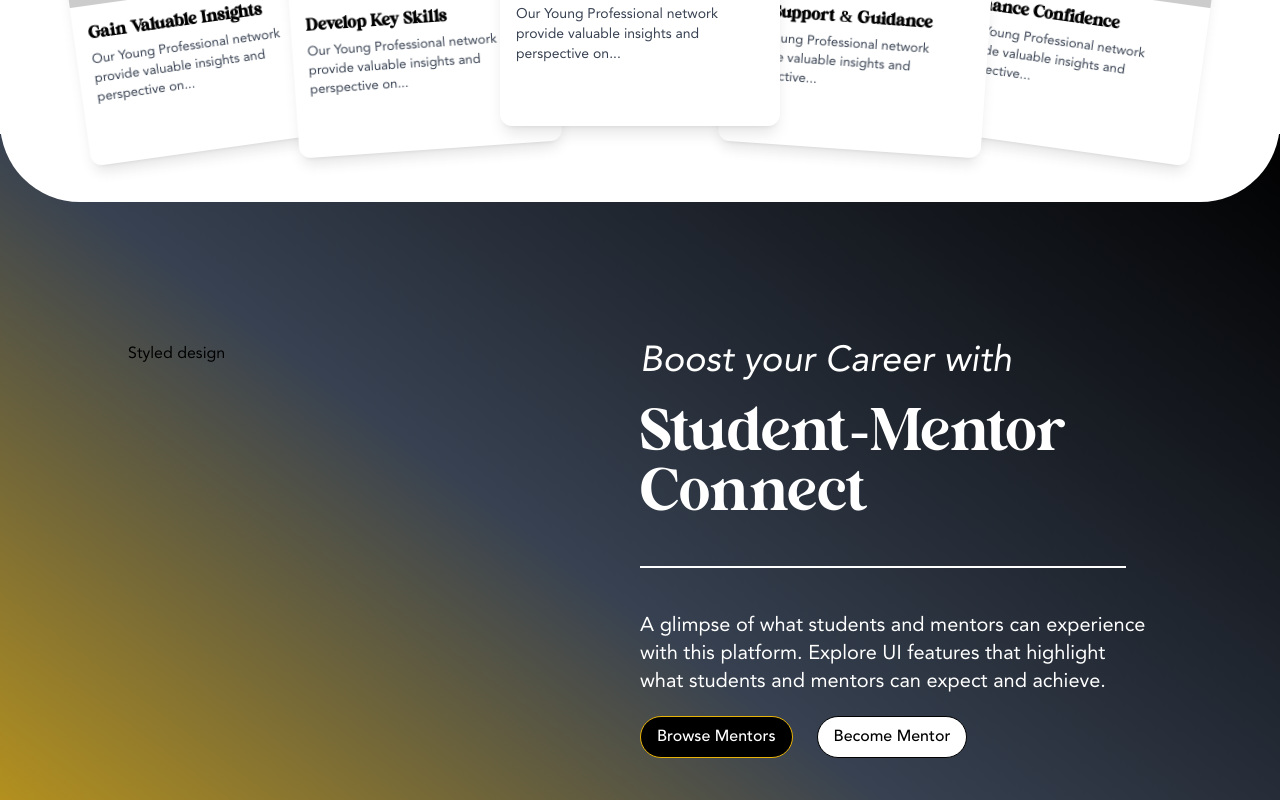
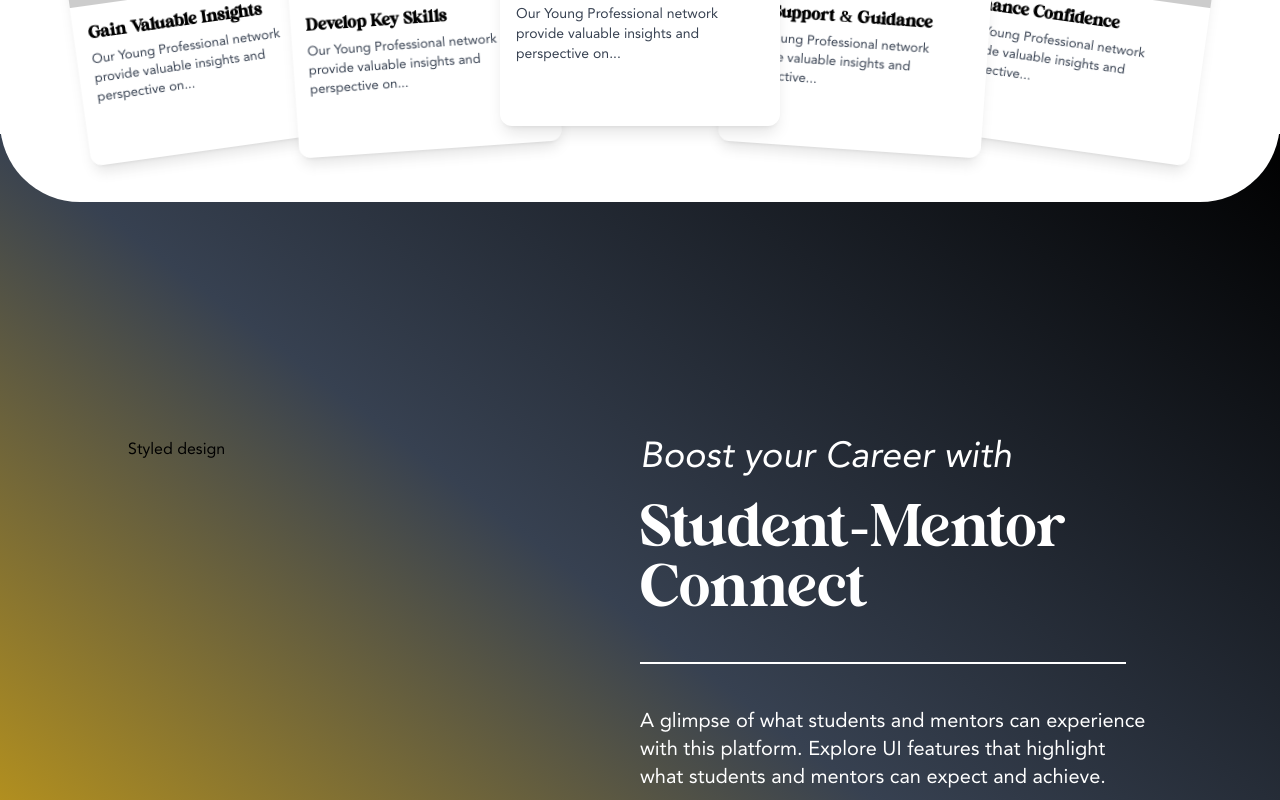
Before and after one commit to ZvityTeam/career-view-ui-dev, a React (Vite) app: page / in a window 1280 px wide. Shown: the part 2620-3420 px from the top of the page. Built offline with nearby package versions, Linux system fonts and the light colour scheme; a web font is replaced by a local one.

Commit message:
Add padding.

```diff
--- a/src/components/studentmentorconnect/StudentMentorConnect.tsx
+++ b/src/components/studentmentorconnect/StudentMentorConnect.tsx
@@ -2,7 +2,7 @@ import { Button } from '../button/Button.tsx';
 
 export const StudentMentorConnect = () => {
   return (
-    <section className='grid min-h-[120vh] place-items-center bg-gradient-to-tr from-yellow-500 via-gray-700 to-black'>
+    <section className='grid min-h-[120vh] place-items-center bg-gradient-to-tr from-yellow-500 via-gray-700 to-black pt-44'>
       <div className='flex min-h-screen w-full p-32'>
         <div className='flex-1'>Styled design</div>
         <div className='flex-1 text-white'>
```
